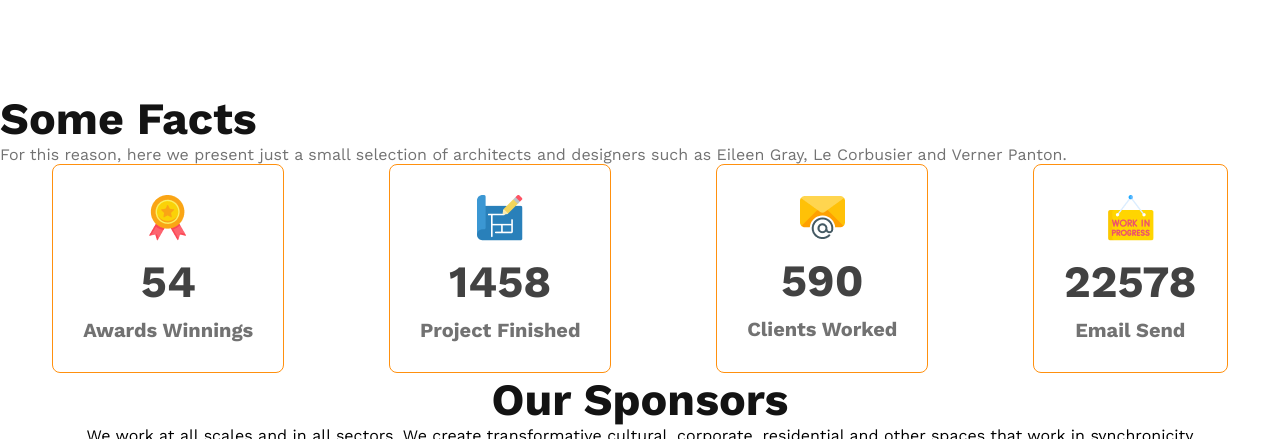
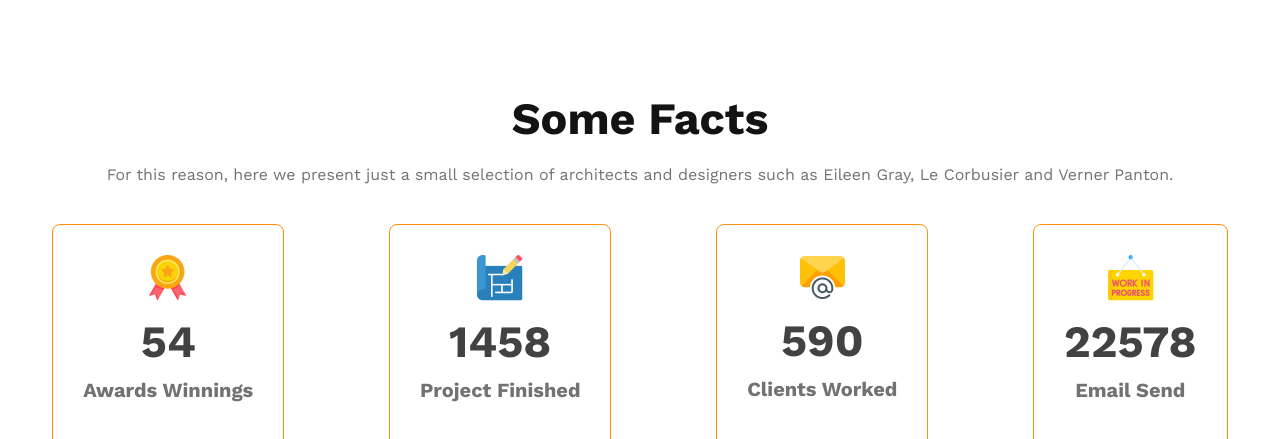
Before and after one commit to Satabdi-Rani/architects, a plain HTML site: page index.html in a window 1280 px wide. Shown: the part 2714-3153 px from the top of the page. Drawn offline with nearby package versions, Linux system fonts and the light colour scheme.

Commit message:
Section modification

```diff
--- a/style/styles.css
+++ b/style/styles.css
@@ -106,6 +106,9 @@ main{
 }
 
 /* Fatcs section */
+.facts{
+    margin: 100px 0;
+}
 .facts_card_container{
     display: flex;
     justify-content: space-around;
@@ -129,10 +132,19 @@ main{
     margin-bottom:10px;
 
 }
+.facts h3{
+    text-align: center;
+    margin-bottom: 20px;
+}
+.facts p{
+    text-align: center;
+    margin-bottom: 40px;
+}
 
 /* Sponsors */
 .sponsors{
     text-align: center;
+    margin: 100px 0;
 }
 .sponsors_img_container{
     display: flex;
@@ -142,6 +154,14 @@ main{
 }
 .sponsors_img_container img{
     width: 165px;
+}
+.sponsors h3{
+    text-align: center;
+    margin-bottom: 20px;
+}
+.sponsors p{
+    text-align: center;
+    margin-bottom: 40px;
 }
 
 /* ************************************** */
```
